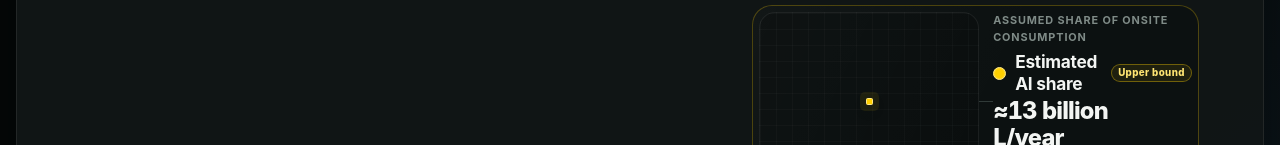
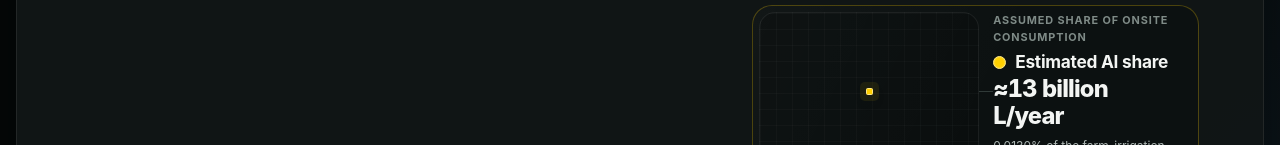
Before and after one commit to jeremy-allen/ai-water, a plain HTML site: page index.html in a window 1280 px wide. Shown: the part 1220-1365 px from the top of the page. Drawn offline with Linux system fonts and the light colour scheme.

Commit message:
Remove upper-bound tag from AI card

```diff
--- a/index.html
+++ b/index.html
@@ -463,21 +463,6 @@
       color: var(--muted);
       font-size: 0.75rem;
       line-height: 1.42;
-    }
-
-    .estimate-tag {
-      display: inline-flex;
-      margin-left: 5px;
-      padding: 2px 6px;
-      border: 1px solid rgba(255, 208, 0, 0.36);
-      border-radius: 999px;
-      color: #ffe572;
-      background: rgba(255, 208, 0, 0.08);
-      font-size: 0.61rem;
-      font-weight: 760;
-      letter-spacing: 0.04em;
-      vertical-align: 0.16em;
-      white-space: nowrap;
     }
 
     figcaption {
@@ -1052,7 +1037,7 @@
                 </div>
                 <div class="category-copy">
                   <p class="category-boundary">Assumed share of onsite consumption</p>
-                  <h3 class="category-name"><span class="label-swatch ai" aria-hidden="true"></span>Estimated AI share <span class="estimate-tag">Upper bound</span></h3>
+                  <h3 class="category-name"><span class="label-swatch ai" aria-hidden="true"></span>Estimated AI share</h3>
                   <p class="category-value">≈13 billion L/year</p>
                   <p class="category-detail">0.0130% of the farm-irrigation volume · ≈7 × 7 reference units</p>
                 </div>
```
